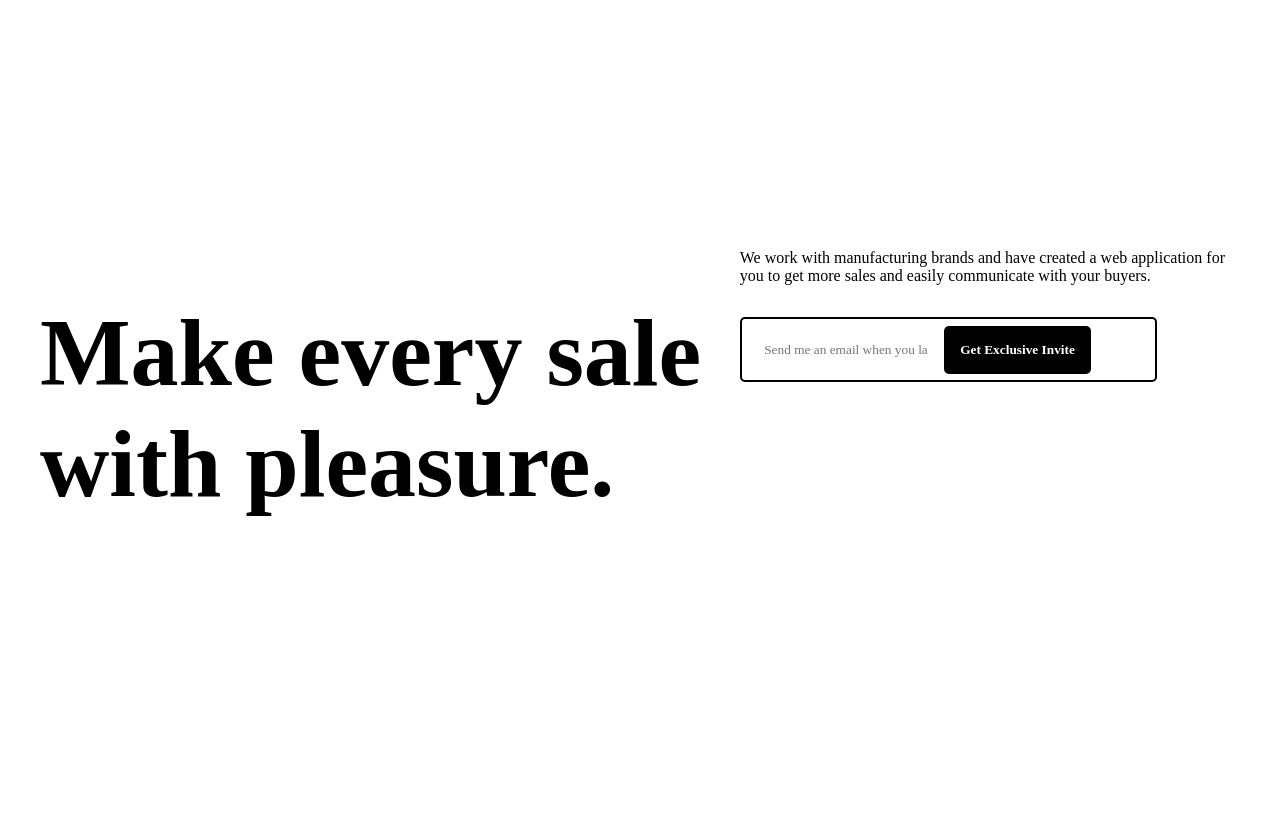
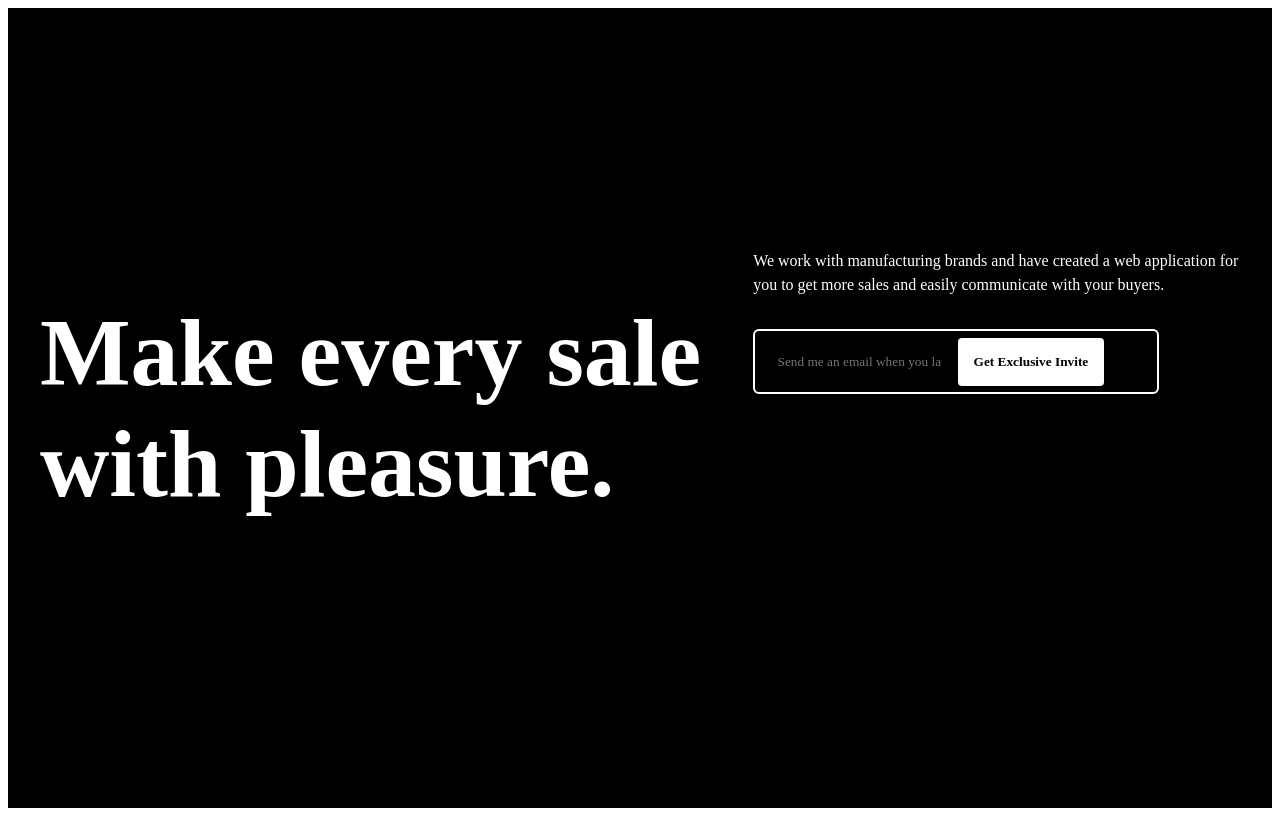
Before and after one commit to shaydeecoder/lenx-landing-page, a React (Create React App) app: page / in a window 1280 px wide. Built offline with nearby package versions, Linux system fonts and the light colour scheme; the HTML template or start-up script is replaced by a standard one.

Commit message:
Updated hero section

```diff
--- a/src/components/Hero.js
+++ b/src/components/Hero.js
@@ -4,13 +4,13 @@
   return (
     <section className="hero container--fluid">
       <div className="hero__inner container">
-        <div className="inner__description">
+        <div className="inner__description inner__description--1">
           <h1 className="inner__description--heading">
             Make every sale with pleasure.
           </h1>
         </div>
 
-        <div className="inner__description">
+        <div className="inner__description inner__description--2">
           <p className="inner__description--body">
             We work with manufacturing brands and have created a web application
             for you to get more sales and easily communicate with your buyers.
--- a/src/styles/_CallToAction.scss
+++ b/src/styles/_CallToAction.scss
@@ -2,26 +2,26 @@
   margin-top: 2rem;
   width: 80%;
   padding: 0.4rem;
-  border: 2px solid black;
-  border-radius: 5px;
-  // position: relative;
+  border: 2px solid white;
+  border-radius: 6px;
 
   &__input,
   &__btn {
     padding: 1rem;
     font-family: inherit;
-    border-radius: inherit;
+    border-radius: 4px;
     border: none;
   }
 
   &__input,
   &__input:focus {
     outline: none;
+    background-color: transparent;
   }
 
   &__btn {
-    background-color: black;
-    color: white;
+    background-color: white;
+    color: black;
     font-weight: bold;
   }
 }
--- a/src/styles/_Hero.scss
+++ b/src/styles/_Hero.scss
@@ -1,26 +1,39 @@
 .hero {
   height: 100vh;
+  background-color: black;
+  color: white;
   display: flex;
 
   &__inner {
     display: flex;
     align-self: center;
     justify-self: center;
+    // align-items: center;
+    // justify-content: center;
 
     &--description,
     &--img {
-      margin: 0.7rem;
+      margin: 0.5rem;
       padding: 1rem;
     }
   }
 }
 
 .inner__description {
+  &--1 {
+    margin-right: 1rem;
+  }
+
+  &--2 {
+    margin-left: 1rem;
+  }
+
   &--heading {
     font-size: 6rem;
   }
 
   &--body {
     margin-top: 2rem;
+    line-height: 1.5;
   }
 }
```
